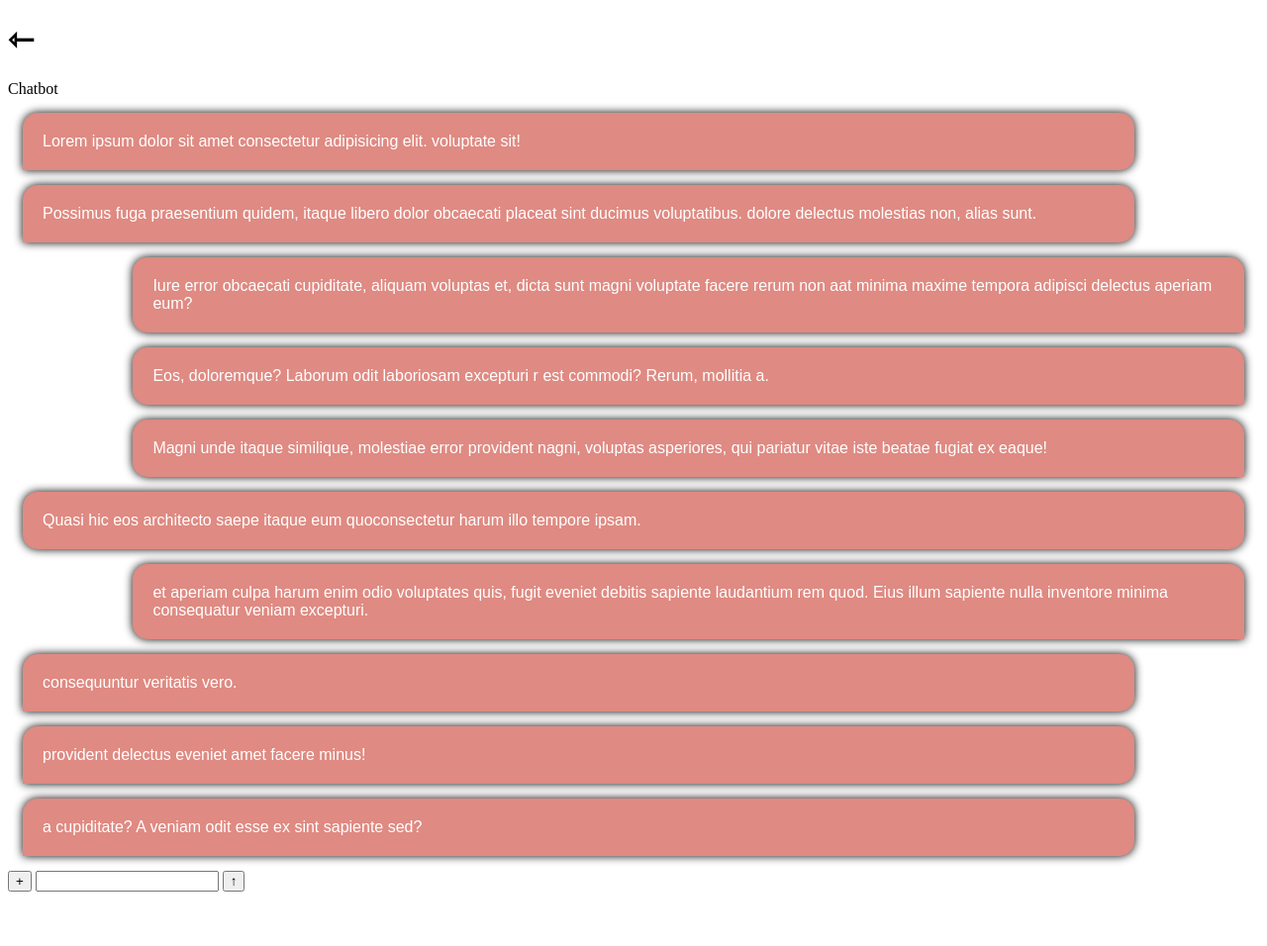
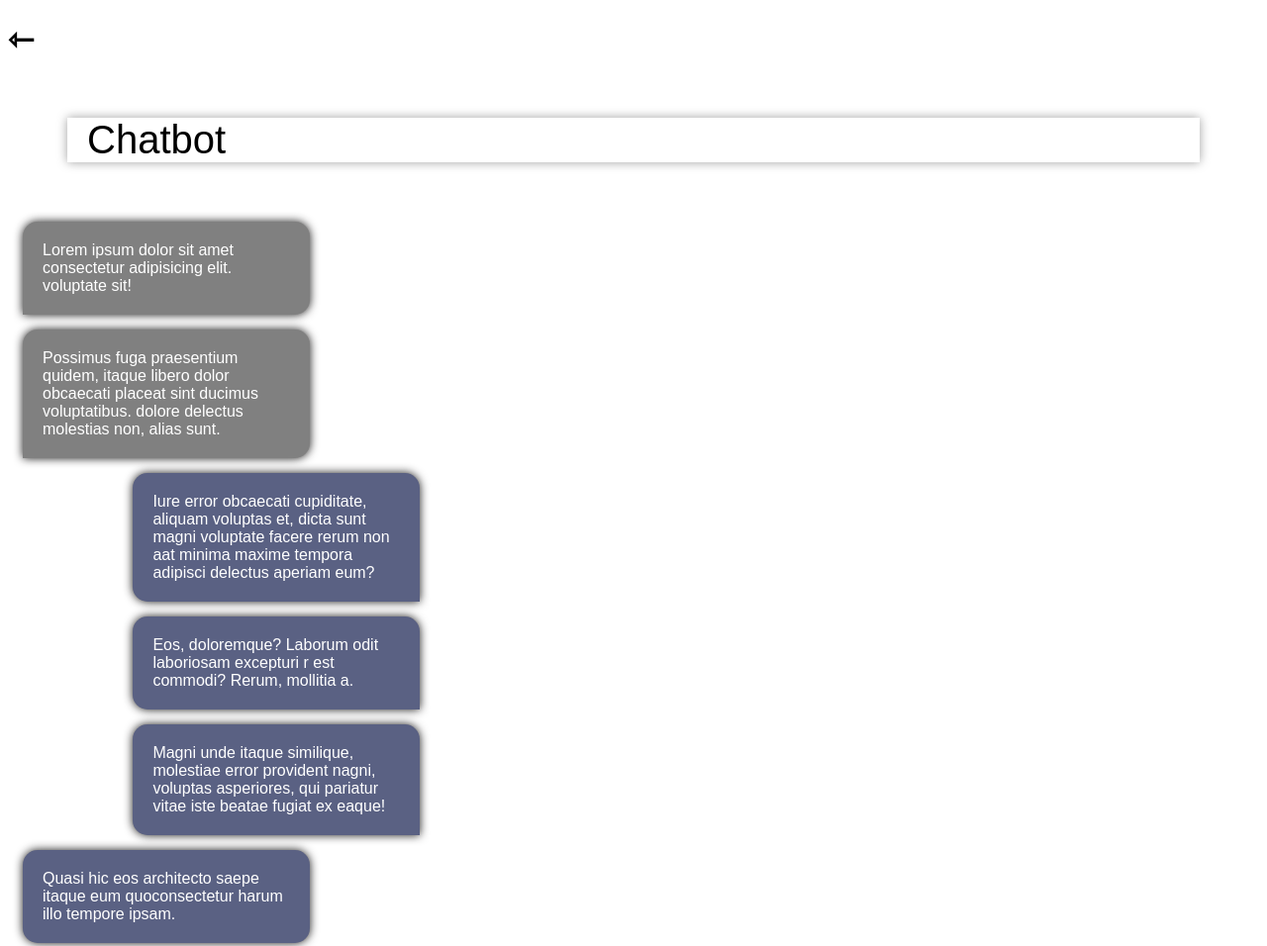
Before and after one commit to soeiky/res, a plain HTML site: page index.html in a window 1280 px wide. Shown: the top 956 px of the page at 99% size. Before the commit the page ends 909 px from the top, so only its background shows below. Drawn offline with Linux system fonts and the light colour scheme.

Commit message:
add red.css file

```diff
--- a/red.css
+++ b/red.css
@@ -1,12 +1,13 @@
 .message{
-  background-color: rgb(223, 138, 130);
+  background-color: rgb(90, 97, 131);
   font-family: sans-serif;
   padding: 20px;
   border-radius: 15px ;
+  width: 250px;
   color: white;
   border: 2px rgb(34, 47, 70);
   margin: 15px;
-  box-shadow: 0 0 10px black;
+  box-shadow: 0 0 10px rgb(26, 25, 25);
 }
 .section{
   display: flex;
@@ -16,9 +17,45 @@
   border-bottom-left-radius: 0;
   margin-right: 10%;
   align-self: flex-start;
+  background-color: grey;
 }
 .message-recieved{
   border-bottom-right-radius: 0;
   margin-left: 10%;
   align-self: flex-end;
 }
+header{
+  display:flex;
+  padding-left: 20px;
+  margin: 60px;
+  font-family: sans-serif;
+  font-size: 40px;
+  box-shadow: 0 0 10px rgb(160, 160, 160);
+}
+footer{
+  margin-top: 10px;
+  background-color: rgb(206, 203, 203);
+  border-radius: 10px;
+  gap: 10px;
+}
+button{
+  border-radius: 40px;
+  color: rgb(19, 14, 14);
+  background-color: white;
+}
+input{
+border-radius: 10px;
+width: 400px;
+height: 35px;
+background-color: rgb(153, 163, 163);
+box-shadow: rgb(68, 64, 64);
+flex-grow: inherits;
+}
+.mg{
+  background-color:rgb(243, 227, 183);
+  border-radius: 10px;
+}
+.er{
+  align-items;
+
+}
```
